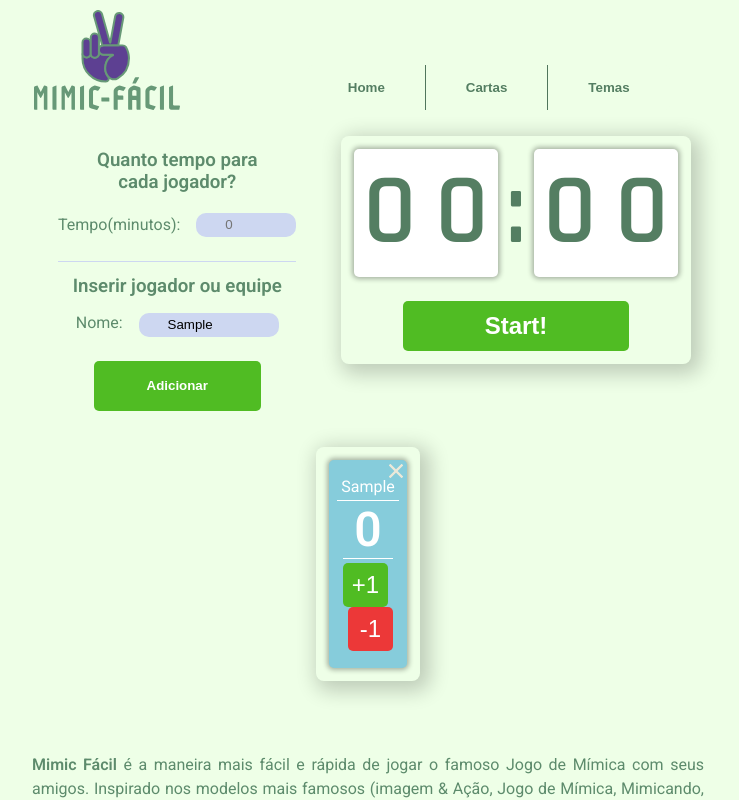
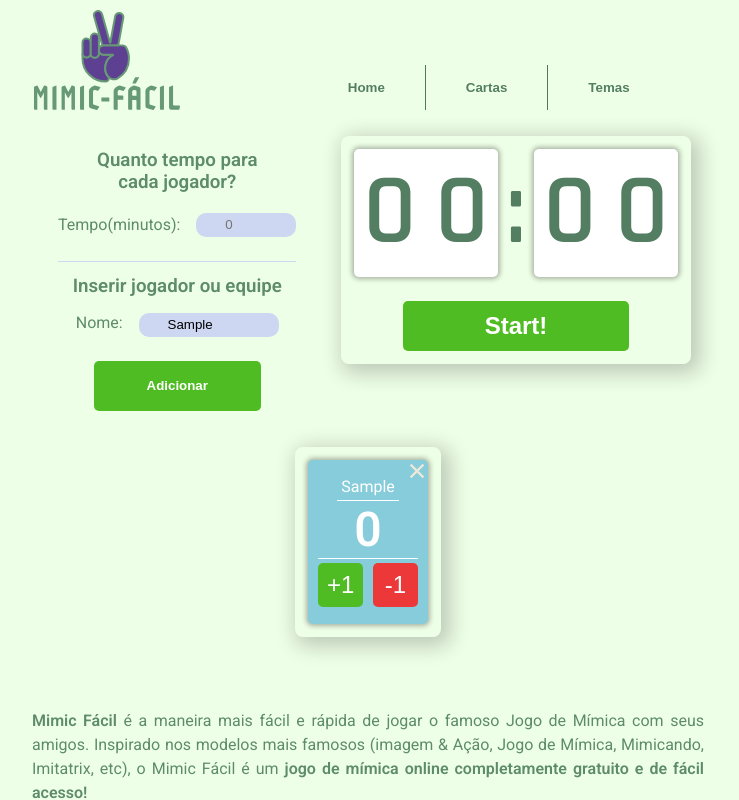
Before and after one commit to wltjunior92/mimic-game, a Next.js app: page / in a window 1280 px wide. Both pictures are taken after typing "Sample" into the empty fields and a click on the button "Adicionar". Shown: the top 800 px of the page, without its empty margins (272-1011 px from the left). Built offline with nearby package versions, Linux system fonts and the light colour scheme.

Commit message:
Solve players card min-width bug

```diff
--- a/src/components/PlayerCard.tsx
+++ b/src/components/PlayerCard.tsx
@@ -23,7 +23,13 @@ export default function PlayerCard(props: Player) {
       {props.children}
       <h4>{props.name}</h4>
       <strong>{points}</strong>
-      <footer>
+      <footer style={{
+        display: 'flex',
+        flexDirection: 'row',
+        alignItems: 'center',
+        justifyContent: 'center',
+        width: 'auto',
+      }}>
         <button onClick={incrementPoints}>+1</button>
         <button onClick={decrementPoints}>-1</button>
       </footer>
--- a/src/styles/components/PlayerCard.ts
+++ b/src/styles/components/PlayerCard.ts
@@ -18,6 +18,7 @@ export const Container = styled.div<{ background: string }>`
 
   border-radius: 5px;
 
+  min-width: 7.5rem;
 
   h4 {
     font-weight: 400;
@@ -32,6 +33,7 @@ export const Container = styled.div<{ background: string }>`
   footer {
     border-top: solid 1px #fff;
     padding: 0.25rem 0;
+
 
     button {
       border: 0;
```
